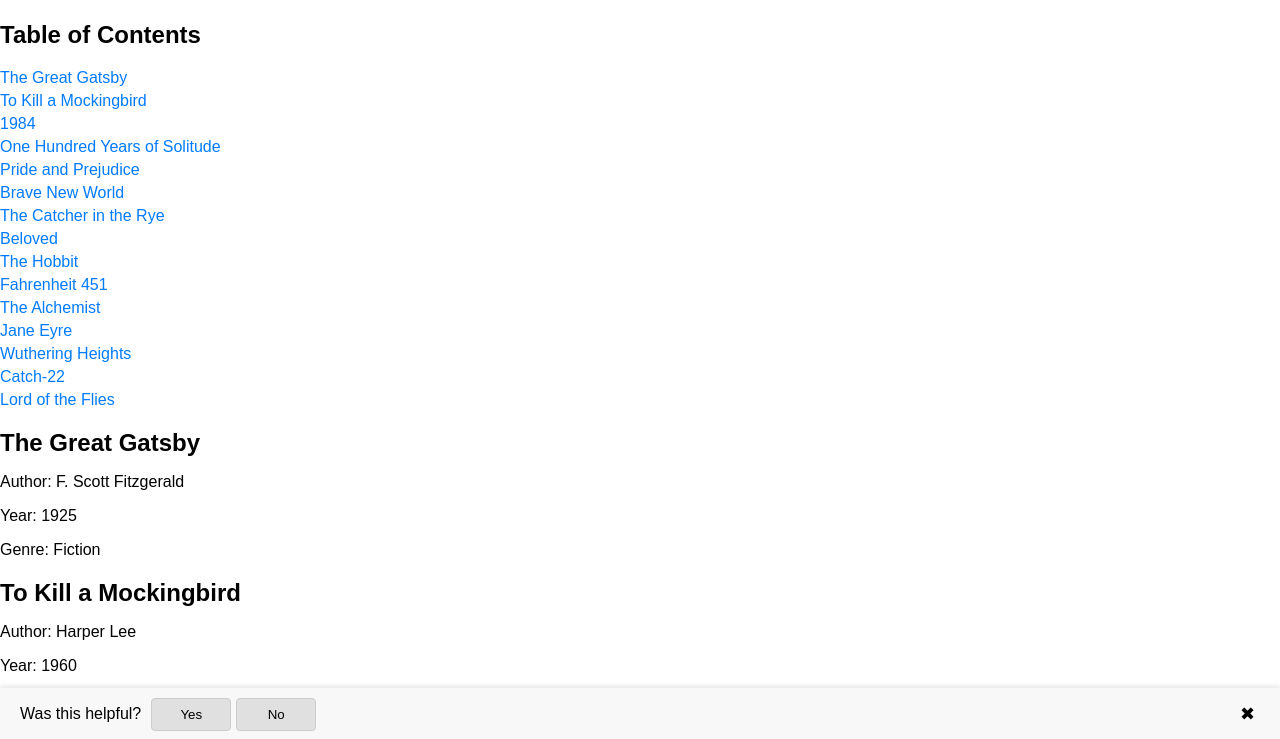
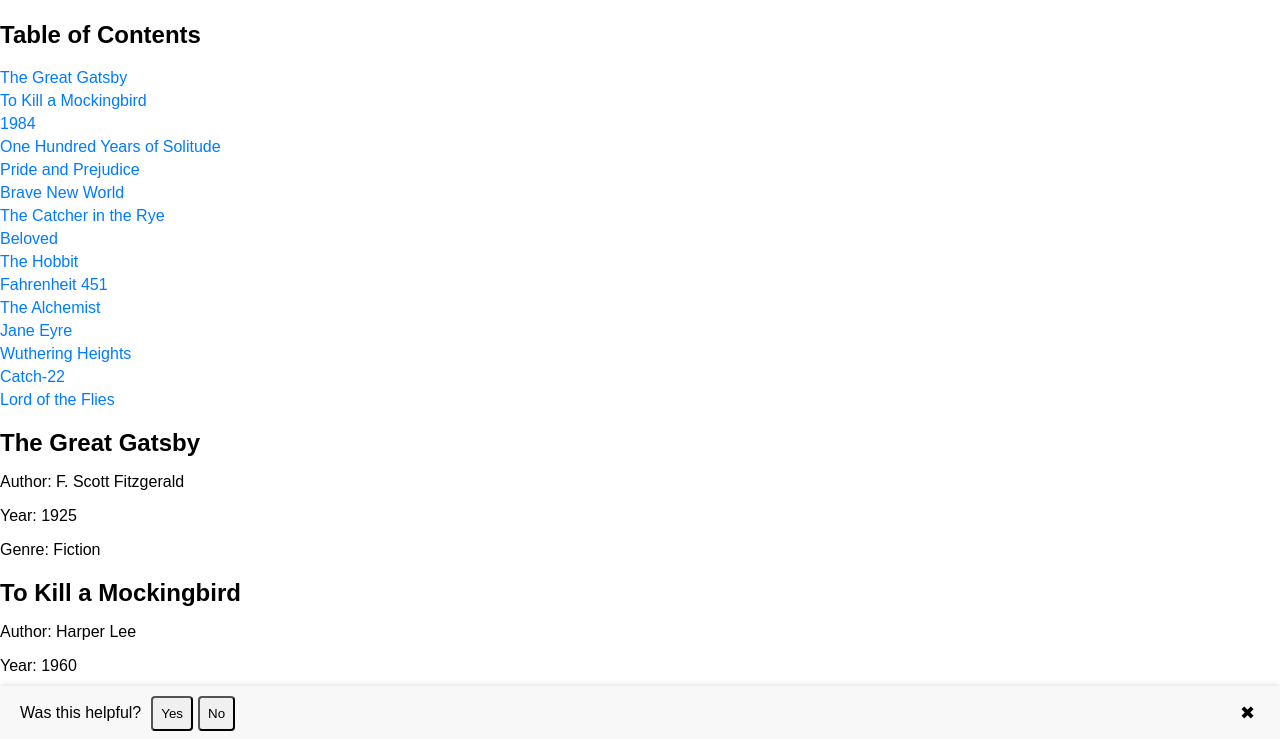
Before and after one commit to gund0305/portfolio, a plain HTML site: page index.html in a window 1280 px wide. Shown: the part 59-798 px from the top of the page. Drawn offline with Linux system fonts and the light colour scheme.

Commit message:
Update style.css .feedback-button remove width, remove border, change background color to f0f0f0

```diff
--- a/styles.css
+++ b/styles.css
@@ -74,14 +74,12 @@ h1 {
 .feedback-button {
     margin-right: 5px;
     padding: 8px;
-    width: 80px; /* Fixed width for buttons */
+    background-color: #f0f0f0; /* Updated background color */
     text-align: center; /* Center text horizontally */
     display: flex;
     align-items: center; /* Center text vertically */
     justify-content: center; /* Center text horizontally */
-    background-color: #e0e0e0; /* Optional: Add background color */
-    border: 1px solid #ccc; /* Optional: Add border */
-    border-radius: 4px; /* Optional: Add border radius */
+    border-radius: 4px; /* Optional: Add border radius for rounded corners */
     cursor: pointer;
 }
 
```
